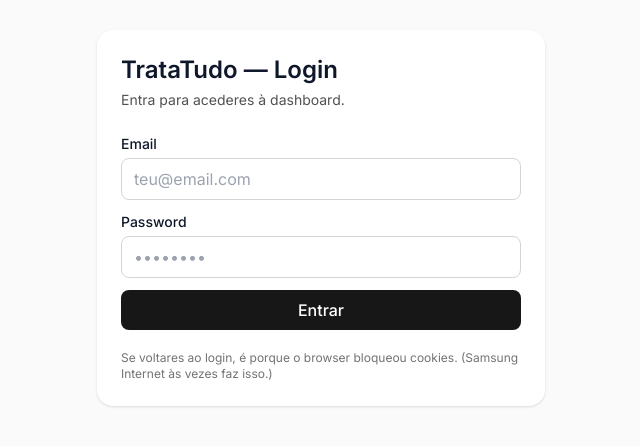
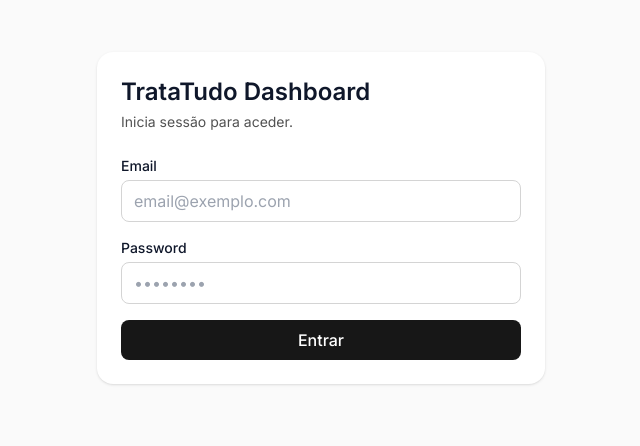
Before and after one commit to tratatudo-lgtm/TrataTudo-Dashbord, a Next.js app: page /login in a window 1280 px wide. Shown: the part 182-628 px from the top of the page, without its empty margins (319-959 px from the left). Built offline with nearby package versions, Linux system fonts and the light colour scheme.

Commit message:
Atualizar o page.tsx

```diff
--- a/app/login/page.tsx
+++ b/app/login/page.tsx
@@ -1,99 +1,106 @@
-// app/login/page.tsx
-import { redirect } from 'next/navigation';
-import { createClient } from '@/lib/supabase/server';
+import { redirect } from 'next/navigation'
+import { createClient } from '@/lib/supabase/server'
 
 type Props = {
-  searchParams?: { next?: string };
-};
+searchParams?: { next?: string; error?: string }
+}
 
 export default function LoginPage({ searchParams }: Props) {
+
 async function signIn(formData: FormData) {
-    'use server';
+'use server'
 
-    const email = String(formData.get('email') || '').trim();
-    const password = String(formData.get('password') || '').trim();
-    const next = (searchParams?.next || '/app').toString();
+const email = String(formData.get('email') || '').trim()
+const password = String(formData.get('password') || '').trim()
+
+const next = searchParams?.next || '/app'
 
 if (!email || !password) {
-      redirect(`/login?next=${encodeURIComponent(next)}&error=missing`);
+  redirect(`/login?next=${encodeURIComponent(next)}&error=missing`)
 }
 
-    const supabase = createClient();
+const supabase = createClient()
 
 const { error } = await supabase.auth.signInWithPassword({
   email,
-      password,
-    });
+  password
+})
 
 if (error) {
-      redirect(`/login?next=${encodeURIComponent(next)}&error=invalid`);
+  redirect(`/login?next=${encodeURIComponent(next)}&error=invalid`)
 }
 
-    // Aqui a cookie é criada SERVER-SIDE (muito mais fiável)
-    redirect(next);
+redirect(next)
+
 }
 
-  const next = searchParams?.next || '/app';
-  const error = searchParams?.error;
+const next = searchParams?.next || '/app'
+const error = searchParams?.error
 
 return (
 <div className="min-h-screen flex items-center justify-center bg-neutral-50 px-4">
 <div className="w-full max-w-md rounded-2xl bg-white shadow p-6">
-        <h1 className="text-2xl font-semibold">TrataTudo — Login</h1>
+
+    <h1 className="text-2xl font-semibold">TrataTudo Dashboard</h1>
     <p className="text-sm text-neutral-600 mt-1">
-          Entra para acederes à dashboard.
+      Inicia sessão para aceder.
     </p>
 
     {error === 'invalid' && (
-          <div className="mt-4 rounded-lg bg-red-50 text-red-700 text-sm p-3">
+      <div className="mt-4 p-3 rounded-lg bg-red-50 text-red-700 text-sm">
         Email ou password inválidos.
       </div>
     )}
+
     {error === 'missing' && (
-          <div className="mt-4 rounded-lg bg-amber-50 text-amber-800 text-sm p-3">
+      <div className="mt-4 p-3 rounded-lg bg-yellow-50 text-yellow-700 text-sm">
         Preenche email e password.
       </div>
     )}
 
-        <form action={signIn} className="mt-6 space-y-3">
+    <form action={signIn} className="mt-6 space-y-4">
+
       <input type="hidden" name="next" value={next} />
 
       <div>
-            <label className="block text-sm font-medium">Email</label>
+        <label className="block text-sm font-medium">
+          Email
+        </label>
+
         <input
           name="email"
           type="email"
-              autoComplete="email"
-              className="mt-1 w-full rounded-lg border border-neutral-300 px-3 py-2 outline-none focus:ring-2 focus:ring-neutral-900"
-              placeholder="teu@email.com"
           required
+          className="mt-1 w-full rounded-lg border border-neutral-300 px-3 py-2"
+          placeholder="email@exemplo.com"
         />
       </div>
 
       <div>
-            <label className="block text-sm font-medium">Password</label>
+        <label className="block text-sm font-medium">
+          Password
+        </label>
+
         <input
           name="password"
           type="password"
-              autoComplete="current-password"
-              className="mt-1 w-full rounded-lg border border-neutral-300 px-3 py-2 outline-none focus:ring-2 focus:ring-neutral-900"
+          required
+          className="mt-1 w-full rounded-lg border border-neutral-300 px-3 py-2"
           placeholder="••••••••"
-              required
         />
       </div>
 
       <button
         type="submit"
-            className="w-full rounded-lg bg-neutral-900 text-white py-2 font-medium active:scale-[0.99]"
+        className="w-full rounded-lg bg-neutral-900 text-white py-2 font-medium"
       >
         Entrar
       </button>
 
-          <div className="text-xs text-neutral-500 pt-2">
-            Se voltares ao login, é porque o browser bloqueou cookies. (Samsung Internet às vezes faz isso.)
-          </div>
     </form>
+
   </div>
 </div>
-  );
+
+)
 }
```
Lines whose indentation alone changed are shown as unchanged.
